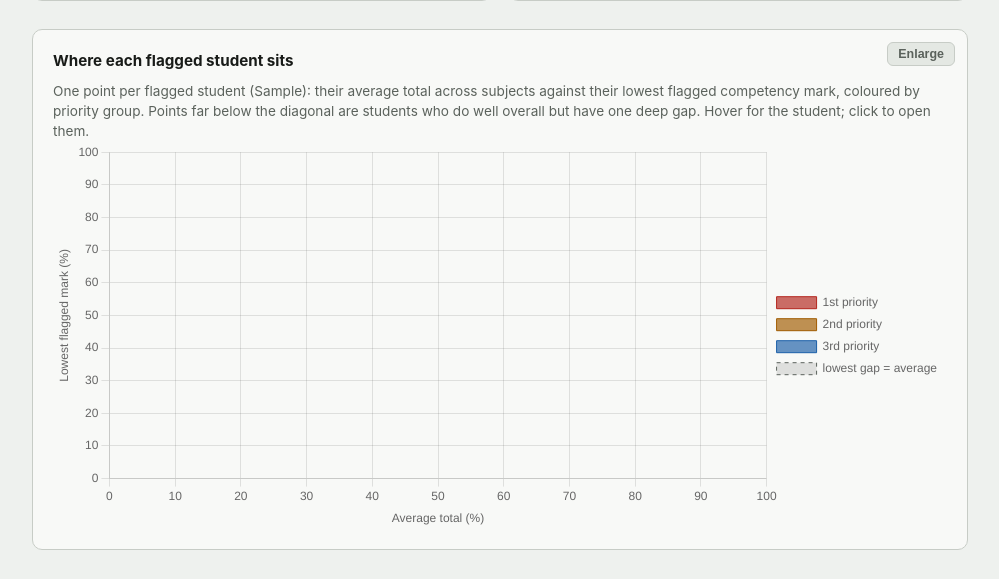
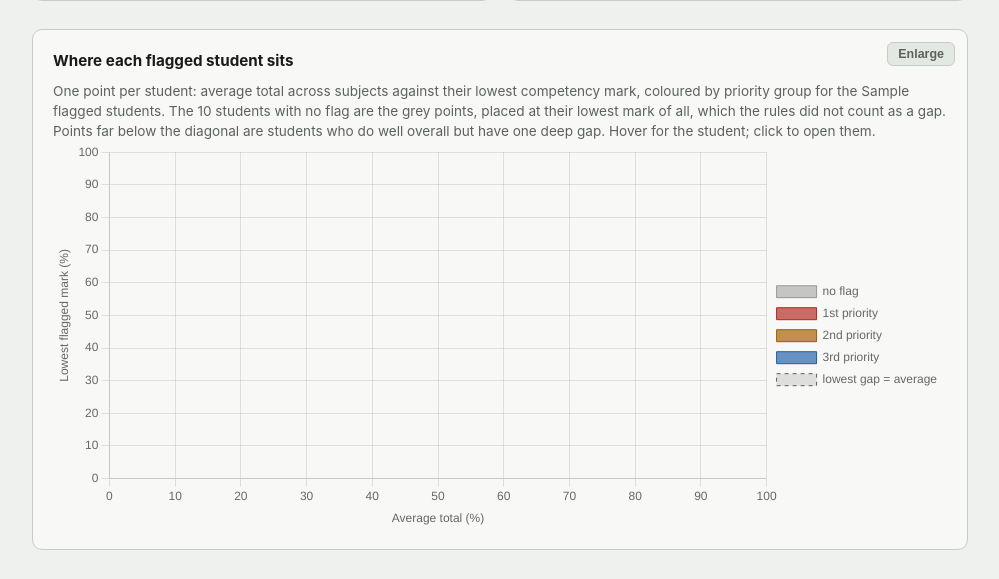
Before and after one commit to yetanotherpassword/LearningJourneyAssistant, a Python web app: template python/lja/dashboard/templates/index.html in a window 1280 px wide. Shown: the part 1265-1844 px from the top of the page, without its empty margins (140-1139 px from the left). Run offline with Jinja, Linux system fonts and the light colour scheme; the template is opened without the code that fills it: most values are stand-ins (such as "Sample title", 1, 10 or a date in 2020).

Commit message:
IOLG-134: unflagged students as grey points on the severity chart
Placed at their lowest competency mark, which the rules did not count as
a gap, so the split between flagged and unflagged is visible on the same
axes.

Co-Authored-By: Claude Fable 5.1 <noreply@anthropic.com>

```diff
--- a/python/lja/dashboard/templates/_cohort_body.html
+++ b/python/lja/dashboard/templates/_cohort_body.html
@@ -126,9 +126,10 @@
 <div class="chart-card">
   <h3>Where each flagged student sits</h3>
   <p class="chart-note">
-    One point per flagged student ({{ severity_scatter_n }}): their average total across subjects against their lowest flagged
-    competency mark, coloured by priority group. Points far below the diagonal are students who do well overall but
-    have one deep gap. Hover for the student; click to open them.
+    One point per student: average total across subjects against their lowest competency mark, coloured by priority
+    group for the {{ severity_scatter_n }} flagged students. The {{ severity_scatter_unflagged }} students with no flag
+    are the grey points, placed at their lowest mark of all, which the rules did not count as a gap.
+    Points far below the diagonal are students who do well overall but have one deep gap. Hover for the student; click to open them.
   </p>
   <canvas id="severity-chart" height="130"></canvas>
 </div>
@@ -181,14 +182,23 @@
   {{ chart_prelude() }}
 
   if (document.getElementById("severity-chart")) {
-    const groups = [1, 2, 3].map((rank) => ({
+    // Unflagged first so the coloured groups draw over the grey.
+    const groups = [{
+      label: "no flag",
+      data: severity.filter((p) => p.p === 0),
+      backgroundColor: cssVar("--muted") + "55",
+      borderColor: cssVar("--muted") + "88",
+      pointRadius: severity.length > 1500 ? 2 : 3,
+      pointHoverRadius: 5,
+    }];
+    groups.push(...[1, 2, 3].map((rank) => ({
       label: `${rank}${rank === 1 ? "st" : rank === 2 ? "nd" : "rd"} priority`,
       data: severity.filter((p) => p.p === rank),
       backgroundColor: PRIO[rank] + "aa",
       borderColor: PRIO[rank],
       pointRadius: severity.length > 1500 ? 2 : 3,
       pointHoverRadius: 5,
-    }));
+    })));
     const lo = Math.min(...severity.map((p) => Math.min(p.x, p.y)));
     groups.push({
       label: "lowest gap = average", type: "line", data: [{ x: lo, y: lo }, { x: 100, y: 100 }],
@@ -206,7 +216,7 @@
         },
         plugins: {
           legend: { position: "right" },
-          tooltip: { callbacks: { label: (item) => item.raw.id ? `${item.raw.id}: average ${item.raw.x}%, lowest gap ${item.raw.y}%` : "" } },
+          tooltip: { callbacks: { label: (item) => item.raw.id ? `${item.raw.id}: average ${item.raw.x}%, lowest ${item.raw.p ? "flagged " : ""}mark ${item.raw.y}%` : "" } },
         },
         onClick: (evt, els, chart) => {
           if (!els.length) return;
```
Also changed, not shown: python/lja/dashboard/app.py (+13 -3 lines), python/tests/test_dashboard_priority.py (+10 -0 lines).
